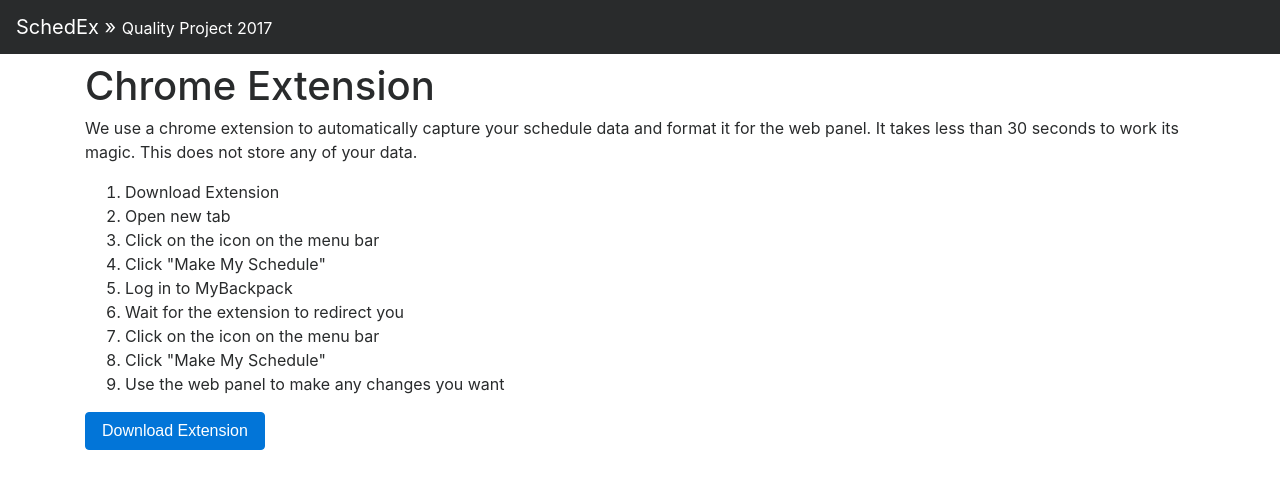
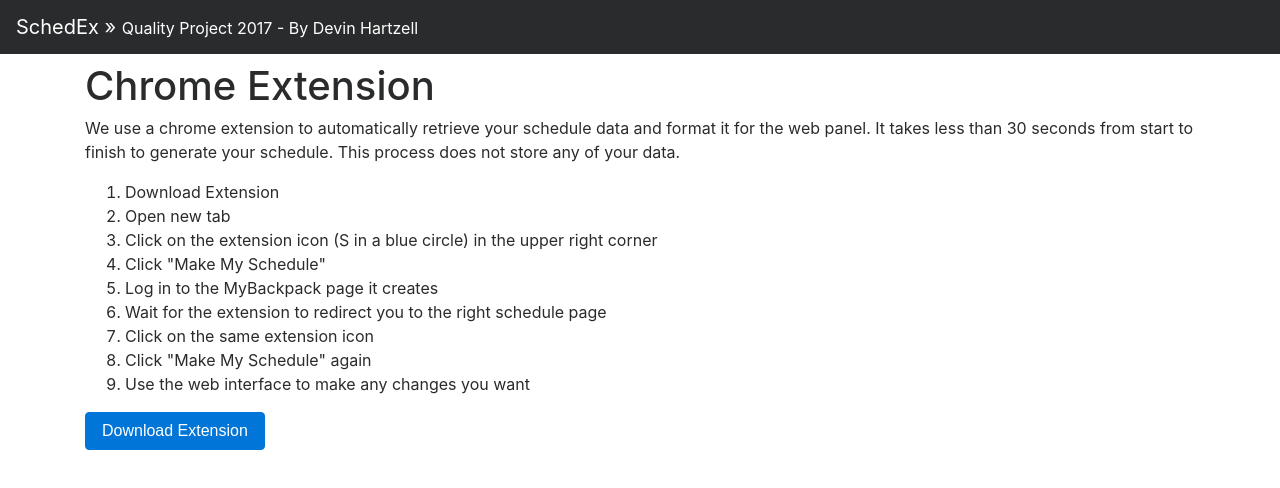
Before and after one commit to chotzen/SchedEx, a browser extension: page sched/chrome/index.html in a window 1280 px wide. Drawn offline with nearby package versions, Linux system fonts and the light colour scheme; a script that the page names is missing.

Commit message:
Improve ease of use

```diff
--- a/sched/chrome/index.html
+++ b/sched/chrome/index.html
@@ -24,7 +24,7 @@
   <body>
 
     <nav class="navbar navbar-toggleable-xs navbar-inverse bg-inverse fixed-top">
-      <a class="navbar-brand" href="../">SchedEx » <small>Quality Project 2017</small></a>
+      <a class="navbar-brand" href="../">SchedEx » <small>Quality Project 2017 - By Devin Hartzell</small></a>
 
       <div class="collapse navbar-collapse">
         <ul class="navbar-nav mr-auto">
@@ -41,18 +41,18 @@
     <div class="container" style="padding-top:10px;">
       <h1>Chrome Extension</h1>
       <p>
-        We use a chrome extension to automatically capture your schedule data and format it for the web panel. It takes less than 30 seconds to work its magic. This does not store any of your data.
+        We use a chrome extension to automatically retrieve your schedule data and format it for the web panel. It takes less than 30 seconds from start to finish to generate your schedule. This process does not store any of your data.
       </p>
       <ol>
         <li>Download Extension</li>
         <li>Open new tab</li>
-        <li>Click on the icon on the menu bar</li>
+        <li>Click on the extension icon (S in a blue circle) in the upper right corner</li>
         <li> Click "Make My Schedule" </li>
-        <li> Log in to MyBackpack </li>
-        <li> Wait for the extension to redirect you </li>
-        <li> Click on the icon on the menu bar </li>
-        <li> Click "Make My Schedule" </li>
-        <li> Use the web panel to make any changes you want </li>
+        <li> Log in to the MyBackpack page it creates</li>
+        <li> Wait for the extension to redirect you to the right schedule page</li>
+        <li> Click on the same extension icon</li>
+        <li> Click "Make My Schedule" again</li>
+        <li> Use the web interface to make any changes you want </li>
       </ol>
       <a href="https://chrome.google.com/webstore/detail/schedex/caninfglgahohmfhiggoconmnhkhgkfa/reviews" target="_blank"><button class="btn btn-primary">Download Extension</button></a>
 
```
Also changed, not shown: sched/index.html (+9 -1 lines).
